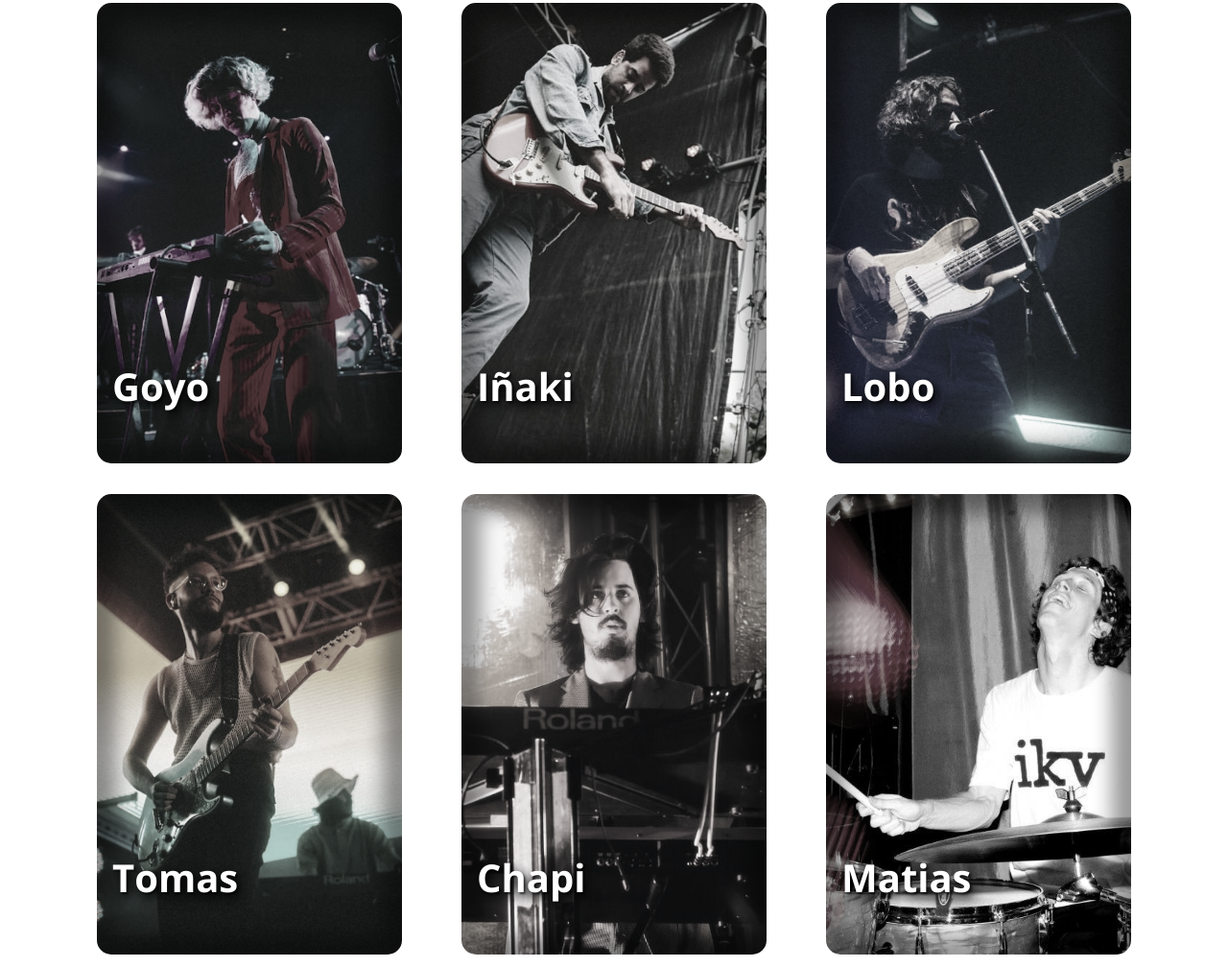
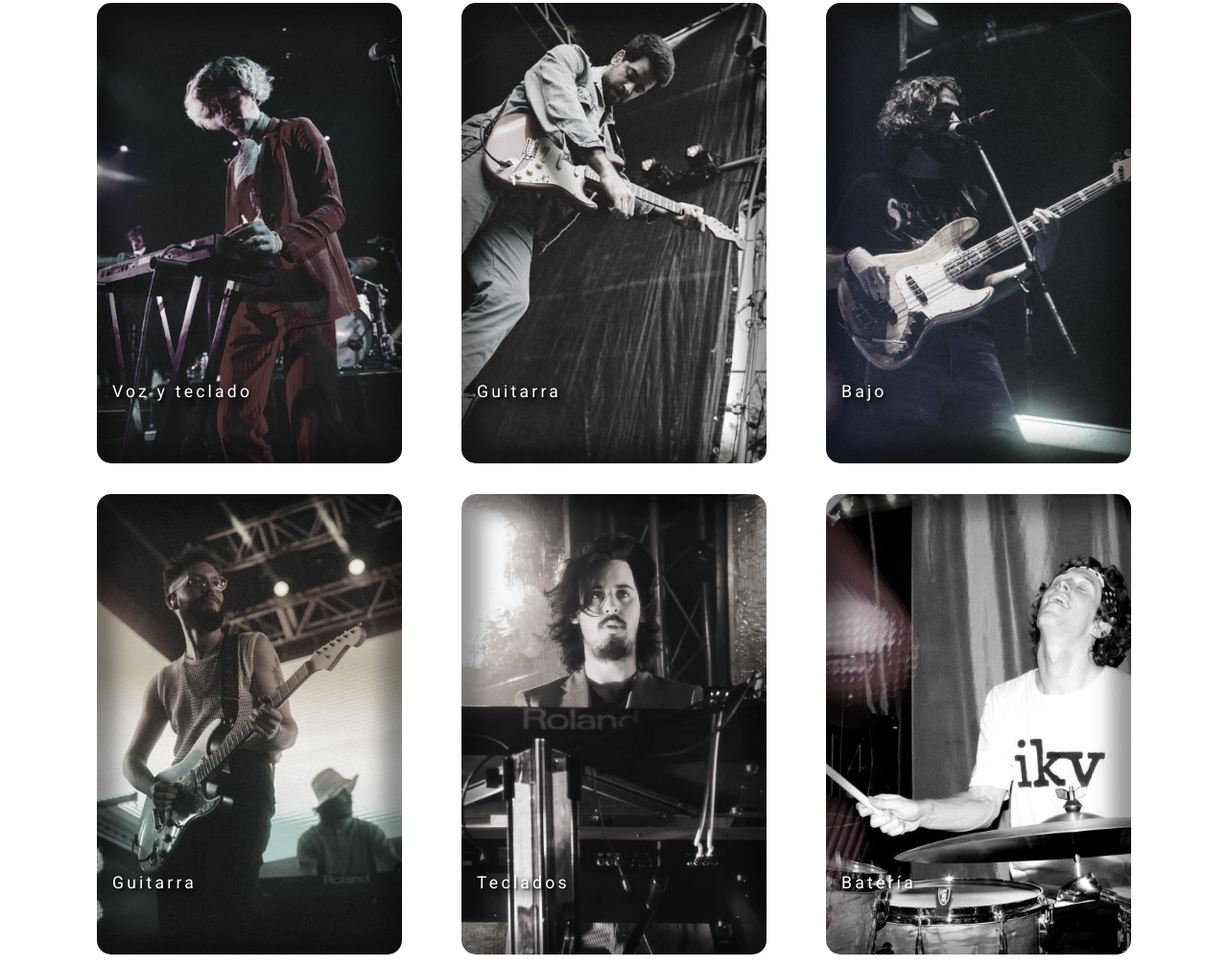
Before and after one commit to ivan-cardoso/proyecto-bandalos, a website: page bandalos.html in a window 1280 px wide. Shown: the part 909-1917 px from the top of the page at 96% size. Drawn offline with nearby package versions, Linux system fonts and the light colour scheme; a web font is replaced by a local one.

Commit message:
cambio de animacion pag bandalos

```diff
--- a/bandalos.html
+++ b/bandalos.html
@@ -91,9 +91,10 @@
                     <div class="col-12 col-md-6 col-lg-4">
                         <div class="card bandalos__galeria__carta bandalos__galeria__carta--1">
                             <div class="subtitulo">
-                                <div class="bandalos__carta__subtitulo " ">
-                                    <h3>Goyo</h3>
-                                    <p class="wow bounceInUp">Voz y teclado</p>
+                                <div class="bandalos__carta__subtitulo" ">
+                                    <h3 class="wow bounceInUp bandalos__subtitulo__mobile">Goyo</h3>
+                                    <h3 class="bandalos__subtitulo__desktop">Goyo</h3>
+                                    <p >Voz y teclado</p>
                                 </div>
                             </div>
                         </div>
@@ -102,8 +103,9 @@
                     <div class="col-12 col-md-6 col-lg-4">
                         <div class="card bandalos__galeria__carta bandalos__galeria__carta--2">
                             <div class="bandalos__carta__subtitulo ">
-                                <h3>Iñaki</h3>
-                                <p class="wow bounceInUp">Guitarra</p>
+                                <h3 class="wow bounceInUp bandalos__subtitulo__mobile">Iñaki</h3>
+                                <h3 class="bandalos__subtitulo__desktop">Iñaki</h3>
+                                <p >Guitarra</p>
                             </div>
                         </div>
                     </div>
@@ -111,8 +113,9 @@
                     <div class="col-12 col-md-6 col-lg-4">
                         <div class="card bandalos__galeria__carta bandalos__galeria__carta--3">
                             <div class="bandalos__carta__subtitulo ">
-                                <h3>Lobo</h3>
-                                <p class="wow bounceInUp">Bajo</p>
+                                <h3 class="wow bounceInUp bandalos__subtitulo__mobile">Lobo</h3>
+                                <h3 class="bandalos__subtitulo__desktop">Lobo</h3>
+                                 <p >Bajo</p>
                             </div>
                         </div>
                     </div>
@@ -120,17 +123,19 @@
                     <div class="col-12 col-md-6 col-lg-4">
                         <div class="card bandalos__galeria__carta bandalos__galeria__carta--4">
                             <div class="bandalos__carta__subtitulo  ">
-                                <h3>Tomas</h3>
-                                <p class="wow bounceInUp">Guitarra</p>
+                                <h3 class="wow bounceInUp bandalos__subtitulo__mobile">Tomas</h3>
+                                <h3 class="bandalos__subtitulo__desktop">Tomas</h3>
+                                <p >Guitarra</p>
                             </div>
                         </div>
                     </div>
 
                     <div class="col-12 col-md-6 col-lg-4">
                         <div class="card bandalos__galeria__carta bandalos__galeria__carta--5">
-                            <div class="bandalos__carta__subtitulo ">
-                                <h3>Chapi</h3>
-                                <p class="wow bounceInUp">Teclados</p>
+                            <div class="bandalos__carta__subtitulo">
+                                <h3 class="wow bounceInUp bandalos__subtitulo__mobile">Chapi</h3>
+                                <h3 class="bandalos__subtitulo__desktop">Chapi</h3>
+                                <p >Teclados</p>
                             </div>
                         </div>
                     </div>
@@ -138,8 +143,9 @@
                     <div class="col-12 col-md-6 col-lg-4">
                         <div class="card bandalos__galeria__carta bandalos__galeria__carta--7">
                             <div class="bandalos__carta__subtitulo ">
-                                <h3>Matias</h3>
-                                <p class="wow bounceInUp">Batería</p>
+                                <h3 class="wow bounceInUp bandalos__subtitulo__mobile">Matias</h3>
+                                <h3 class="bandalos__subtitulo__desktop">Matias</h3>
+                                <p >Batería</p>
                             </div>
                         </div>
                     </div>
@@ -147,8 +153,9 @@
                     <div class="col-12 col-md-6 col-lg-4">
                         <div class="card bandalos__galeria__carta bandalos__galeria__carta--6">
                             <div class="bandalos__carta__subtitulo ">
-                                <h3>Andy</h3>
-                                <p class="wow bounceInUp" >Saxofón</p>
+                                <h3 class="wow bounceInUp bandalos__subtitulo__mobile">Andy</h3>
+                                <h3 class="bandalos__subtitulo__desktop">Andy</h3>
+                                <p  >Saxofón</p>
                             </div>
                         </div>
                     </div>
@@ -156,6 +163,8 @@
                     <div class="col-12 col-md-6 col-lg-8">
                         <div class="card bandalos__galeria__carta bandalos__galeria__carta--8">
                             <div class="bandalos__carta__subtitulo ">
+                                <h3 class="wow bounceInUp bandalos__subtitulo__mobile">Bandalos Chinos</h3>
+                                <h3 class="bandalos__subtitulo__desktop">La chinada</h3>
                             </div>
                         </div>
                     </div>
--- a/scss/_bandalos.scss
+++ b/scss/_bandalos.scss
@@ -9,6 +9,7 @@
         filter: grayscale(.9);
         box-shadow: inset 0px 0px 20px 20px rgba(0, 0, 0, 0.4);
         position: relative;
+        overflow: hidden;
     }
     .bandalos__galeria__carta--1{
         background-image: url(../multimedia/goy-bandalos.jpg);
@@ -61,42 +62,53 @@
     p{
         color: white;
         font-size:1.1rem;
-
         text-shadow: 2px 2px 2px rgba(0, 0, 0, 0.562);
         filter: drop-shadow(2px 4px 6px black);
         letter-spacing: .2rem;
     }
     .bandalos__galeria__carta:hover{
-        transition: .3s;
+        transition:all .3s;
         filter: none;
         transform: scale(1.015);
+    }
+    .bandalos__subtitulo__desktop{
+        display: none;
     }
 }
 
 @media (min-width:768px){
+
     .bandalos__galeria{
-        h3{
-            transform: translateY(2.5rem);
-            transition:all  .6s;
+        overflow: hidden;
+
+        .bandalos__subtitulo__mobile{
+            display: none;
+        }
+        .bandalos__subtitulo__desktop{
+            display: block;
+            transform: translateY(10rem);
+            transition: all .6s;
         }
         p{
-            display: none;
+
             transition:all .6s;
         }
         .bandalos__galeria__carta--8{
-
             height: 30rem;
         }
     }
     .card:hover{
-        h3{
+        .bandalos__subtitulo__desktop{
             transform: translateY(0);
+            transition: all .6s;
+            h3{
             transition:all .6s;
+            color: white;
+            }
         }
+
         p{
-            display: inline;
             transition:all .6s;
-
         }
     }
 
```
Also changed, not shown: css/estilos.css.
